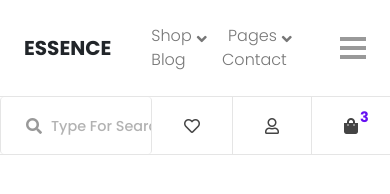
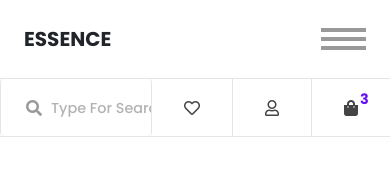
Before and after one commit to MGamal1986/ecommerce, a website: page dist/index.html in a window 390 px wide. Shown: the top 194 px of the page. Drawn offline with Linux system fonts and the light colour scheme.

Commit message:
fix responsive issue in navbar

```diff
--- a/dist/index.html
+++ b/dist/index.html
@@ -20,7 +20,7 @@
                     <div class="logo text-uppercase align-self-center">
                         <span>essence</span>
                     </div>
-                    <ul class="nav-list text-capitalize align-self-center d-xs-none d-sm-none d-md-none d-lg-block d-xl-block">
+                    <ul class="nav-list text-capitalize align-self-center d-none  d-lg-block d-xl-block">
                         <li class="nav-item down">shop</li>
                         <li class="nav-item down">pages</li>
                         <li class="nav-item">blog</li>
```
